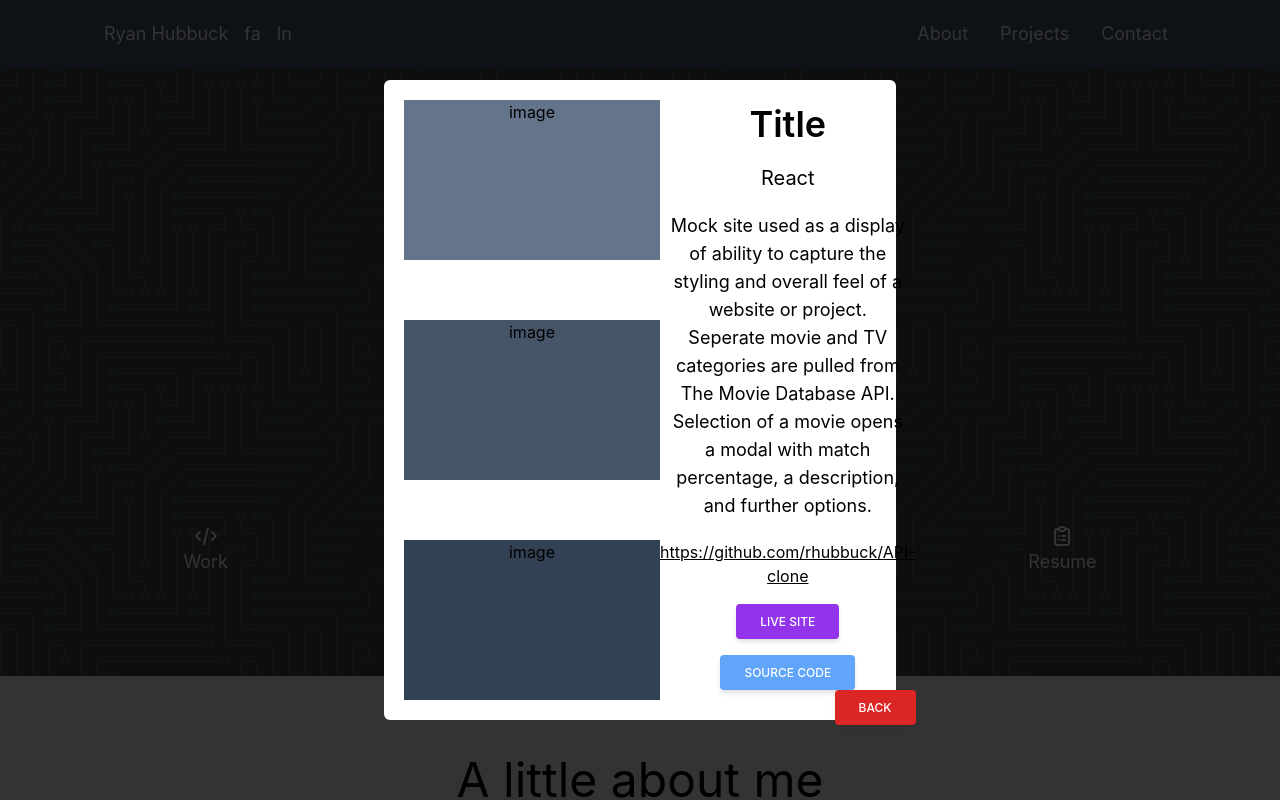
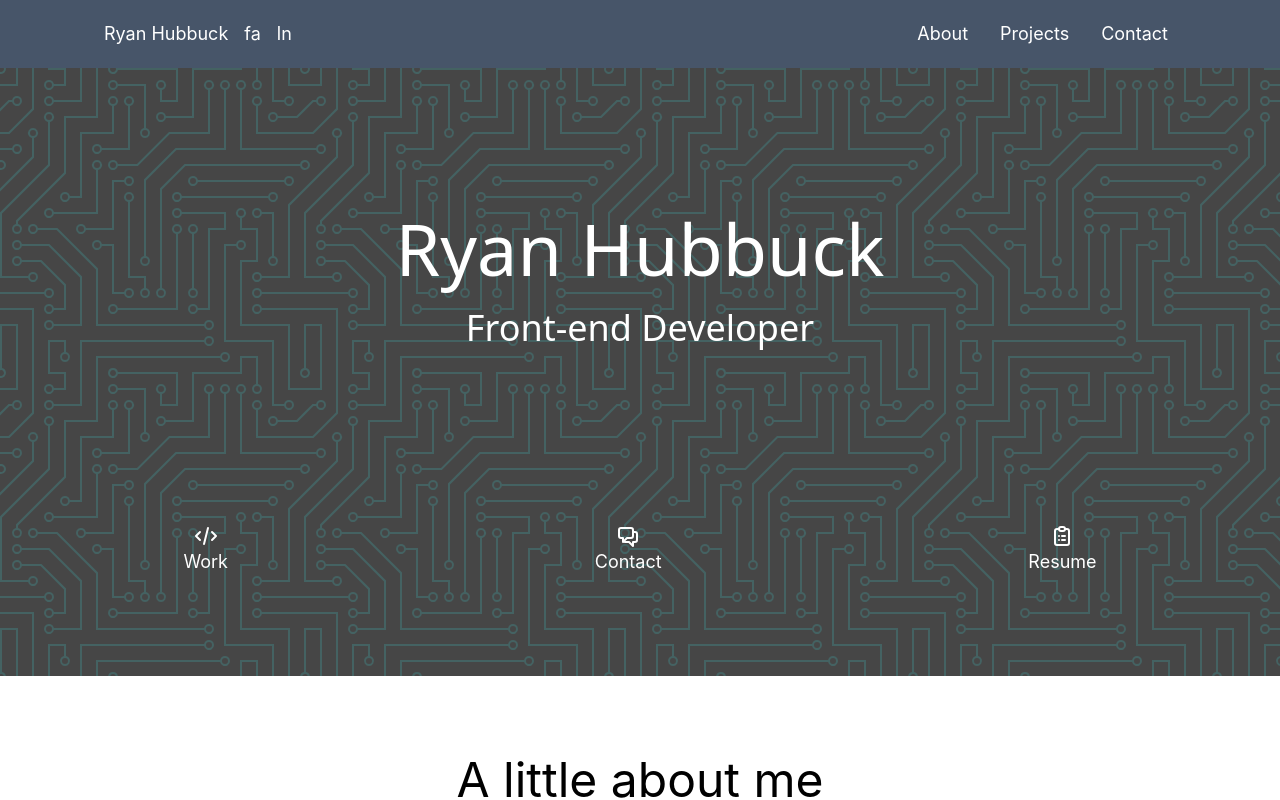
Before and after one commit to rhubbuck/react-portfolio, a React (Create React App) app in the folder react-portfolio/: page / in a window 1280 px wide. Shown: the top 800 px of the page. Built offline with nearby package versions, Linux system fonts and the light colour scheme.

Commit message:
modal props

```diff
--- a/react-portfolio/src/App.js
+++ b/react-portfolio/src/App.js
@@ -15,7 +15,7 @@ function App() {
       <About />
       <Skills />
       <Work />
-      <Modal />
+      {/* <Modal /> */}
       <Footer />
     </div>
   );
--- a/react-portfolio/src/Modal.js
+++ b/react-portfolio/src/Modal.js
@@ -1,30 +1,29 @@
 import React from 'react';
 import './index.css';
 
-const Modal = () => {
+const Modal = ({handleClick, title, subtitle, description, link, image}) => {
+    console.log(image)
   return (
     <div className='fixed z-30 top-0 left-0 bottom-0 w-full background-shade'>
         <div className='bg-white p-5 h-4/5 mt-20 w-2/5 mx-auto rounded-md flex flex-row'>
             <div className='flex justify-between flex-col'>
-                <div className='w-64 h-40 bg-slate-500'>image</div>
+                <div className='w-64 h-40 bg-slate-500' style={{backgroundImage: `url(require("images/nama1.png"))`}}></div>
                 <div className='w-64 h-40 bg-slate-600'>image</div>
                 <div className='w-64 h-40 bg-slate-700'>image</div>
             </div>
             <div className='flex flex-col justify-between items-end'>
                 <div>
-                    <p className='mt-1 text-4xl font-semibold'>Title</p>
-                    <p className='text-xl mt-5'>React</p>
-                    <p className='text-lg mt-5 mx-2'>Mock site used as a display of ability to capture the styling and overall feel of a website or project.
-                    Seperate movie and TV categories are pulled from The Movie Database API. Selection of a movie opens a modal
-                    with match percentage, a description, and further options.</p>
-                    <p className='text-md underline mt-5'>https://github.com/rhubbuck/API-clone</p>
+                    <p className='mt-1 text-4xl font-semibold'>{title}</p>
+                    <p className='text-xl mt-5'>{subtitle}</p>
+                    <p className='text-lg mt-5 mx-2'>{description}</p>
+                    <p className='text-md underline mt-5'>{link}</p>
                     <div>
                         <button type="button" className="inline-block px-6 py-2.5 bg-purple-600 text-white font-medium text-xs leading-tight uppercase rounded shadow-md hover:bg-purple-700 hover:shadow-lg focus:bg-purple-700 focus:shadow-lg focus:outline-none focus:ring-0 active:bg-purple-800 active:shadow-lg transition duration-150 ease-in-out mx-2 mt-4">Live Site</button>
                         <button type="button" className="inline-block px-6 py-2.5 bg-blue-400 text-white font-medium text-xs leading-tight uppercase rounded shadow-md hover:bg-blue-500 hover:shadow-lg focus:bg-blue-500 focus:shadow-lg focus:outline-none focus:ring-0 active:bg-blue-600 active:shadow-lg transition duration-150 ease-in-out mx-2 mt-4">Source Code</button>
                     </div>
                 </div>
                 <div>
-                        <button type="button" class="inline-block text-right px-6 py-2.5 bg-red-600 text-white font-medium text-xs leading-tight uppercase rounded shadow-md hover:bg-red-700 hover:shadow-lg focus:bg-red-700 focus:shadow-lg focus:outline-none focus:ring-0 active:bg-red-800 active:shadow-lg transition duration-150 ease-in-out">Back</button>
+                        <button type="button" onClick={handleClick} class="inline-block text-right px-6 py-2.5 bg-red-600 text-white font-medium text-xs leading-tight uppercase rounded shadow-md hover:bg-red-700 hover:shadow-lg focus:bg-red-700 focus:shadow-lg focus:outline-none focus:ring-0 active:bg-red-800 active:shadow-lg transition duration-150 ease-in-out">Back</button>
                 </div>
             </div>
         </div>
--- a/react-portfolio/src/Work.js
+++ b/react-portfolio/src/Work.js
@@ -5,6 +5,25 @@ import Nama from './images/logo192.png';
 import Modal from './Modal';
 
 const Work = () => {
+    const [ modalOpen, setModalOpen ] = useState(false);
+    const [ title, setTitle] = useState('');
+    const [ subtitle, setSubtitle] = useState('');
+    const [ description, setDescription] = useState('');
+    const [ link, setLink] = useState('');
+    const [ image, setImage] = useState();
+
+    const handleClick = () => {
+        setModalOpen(false);
+      }
+
+    const openNamaModal = () => {
+        setTitle('Nama');
+        setSubtitle('React / Firebase');
+        setDescription('Mock restaurant landing page with restaurant information and menus. Reservation information is saved into a backend database to be reviewed and handled by restaurant management/staff.');
+        setLink('https://github.com/rhubbuck/react-restaurant');
+        setImage({Nama})
+        setModalOpen(true);
+    }
 
   return (
     <div>
@@ -13,7 +32,7 @@ const Work = () => {
             <div className='h-9 bg-red-500 work-image cursor-pointer'>
                 <div className='h-full w-full bg-white opacity-0 hover:opacity-100 transition-all duration-150'>
                     <h3 className='pt-10'>Nama Sushi</h3>
-                    <button className='border-2 mt-10'>Learn More</button>
+                    <button className='border-2 mt-10' onClick={openNamaModal}>Learn More</button>
                 </div>
             </div>
             <div className='h-9 bg-red-500 work-image cursor-pointer'>
@@ -47,6 +66,7 @@ const Work = () => {
                 </div>
             </div>
         </div>
+        {modalOpen && <Modal handleClick={handleClick} title={title} subtitle={subtitle} description={description} link={link} image={image} />}
     </div>
   )
 }
```
Also changed, not shown: react-portfolio/src/images/nama2.png (added), react-portfolio/src/images/nama3.png (added).
